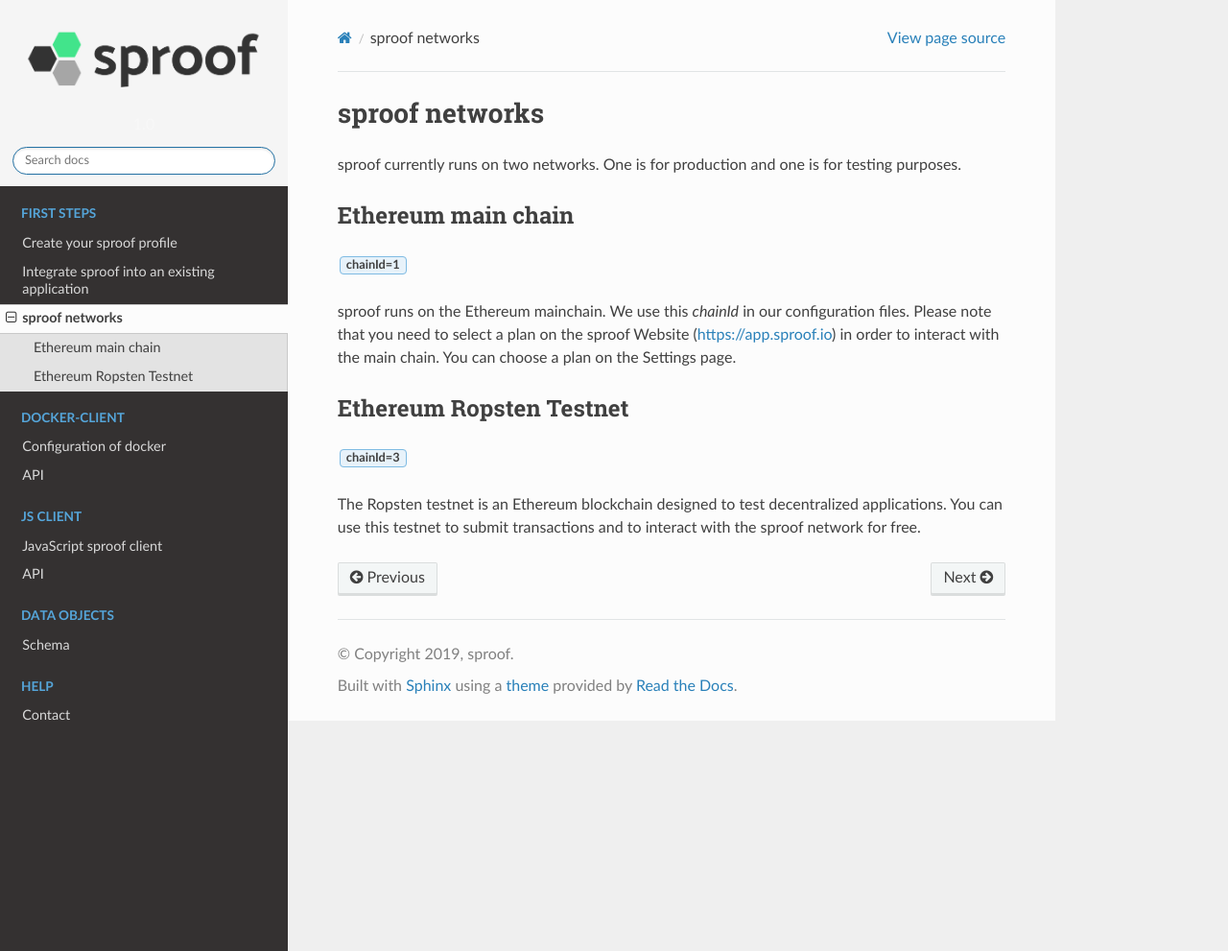
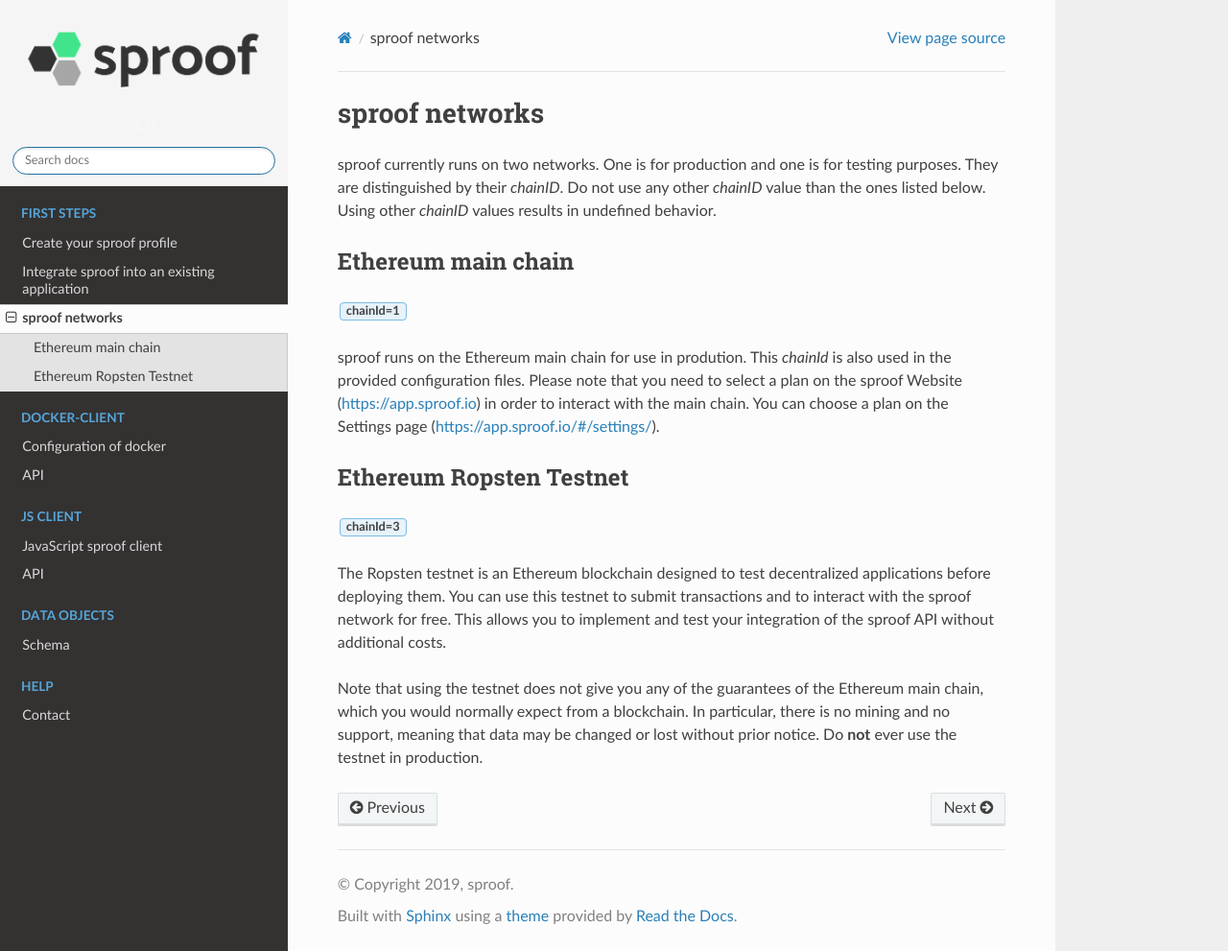
Before and after one commit to sproof/docs, a Sphinx documentation site: the page built from docs/first/network-sproof.rst, in a window 1280 px wide and 991 px high. Shown: the whole window at 96% size. Built offline with Sphinx 7.4.7 and the Read the Docs theme 2.0.0, drawn with Linux system fonts in a browser that asks for light colours.

Commit message:
Overhaul

```diff
--- a/docs/first/network-sproof.rst
+++ b/docs/first/network-sproof.rst
@@ -2,16 +2,18 @@
 sproof networks
 ============
 
-sproof currently runs on two networks. One is for production and one is for testing purposes.
+sproof currently runs on two networks. One is for production and one is for testing purposes. They are distinguished by their `chainID`. Do not use any other `chainID` value than the ones listed below. Using other `chainID` values results in undefined behavior.
 
 Ethereum main chain
 ------------
 :guilabel:`chainId=1`
 
-sproof runs on the Ethereum mainchain. We use this `chainId` in our configuration files. Please note that you need to select a plan on the sproof Website (https://app.sproof.io) in order to interact with the main chain. You can choose a plan on the Settings page.
+sproof runs on the Ethereum main chain for use in prodution. This `chainId` is also used in the provided configuration files. Please note that you need to select a plan on the sproof Website (https://app.sproof.io) in order to interact with the main chain. You can choose a plan on the Settings page (https://app.sproof.io/#/settings/).
 
 Ethereum Ropsten Testnet
 ------------
 :guilabel:`chainId=3`
 
-The Ropsten testnet is an Ethereum blockchain designed to test decentralized applications. You can use this testnet to submit transactions and to interact with the sproof network for free.
+The Ropsten testnet is an Ethereum blockchain designed to test decentralized applications before deploying them. You can use this testnet to submit transactions and to interact with the sproof network for free. This allows you to implement and test your integration of the sproof API without additional costs.
+
+Note that using the testnet does not give you any of the guarantees of the Ethereum main chain, which you would normally expect from a blockchain. In particular, there is no mining and no support, meaning that data may be changed or lost without prior notice. Do **not** ever use the testnet in production.
```
